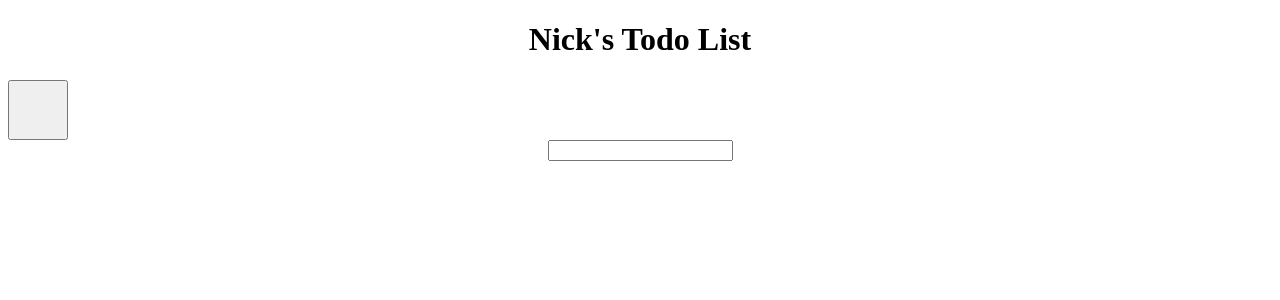
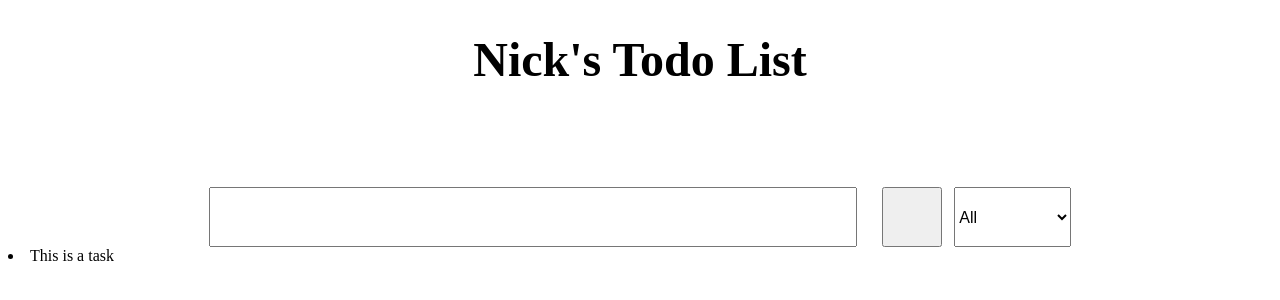
Before and after one commit to nickrinaldi88/Todo-List, a plain HTML site: page index.html in a window 1280 px wide. Drawn offline with Linux system fonts and the light colour scheme.

Commit message:
10/28 files

```diff
--- a/app.js
+++ b/app.js
@@ -1 +1,31 @@
-console.log("test");
+const list_node = document.createElement("li");
+const task = document.createTextNode("This is a task")
+list_node.appendChild(task)
+
+function createListElem() {
+    document.body.appendChild(list_node);
+    list_node.set
+}
+
+createListElem();
+
+let greeting = "say Hi";
+if (true) {
+    let greeting = "say Hello instead";
+    console.log(greeting); // "say Hello instead"
+}
+
+console.log(greeting);
+
+
+// "say Hello instead"
+
+
+// 1. When our button object is clicked(), I need to generate a ul element
+// 1(cont). containing the text inside our input box
+
+// Establish variable to hold input object
+// Learn about the differences in variable declarations
+// - https://www.freecodecamp.org/news/var-let-and-const-whats-the-difference/#:~:text=var%20declarations%20are%20globally%20scoped%20or%20function%20scoped%20while%20let,be%20updated%20nor%20re%2Ddeclared.
+
+// Learn how to dynmically place elements when button pressed
--- a/index.html
+++ b/index.html
@@ -1,6 +1,3 @@
-<!-- 4. Center input-container elements and expand their size -->
-<!-- 5. Create drop down -->
-<!-- 6. Center h1 text and input/dropdown  -->
 <!-- 7. Whatever is typed into input, add to list (create list) -->
 <!-- 8. Create two buttons next to list item, to complete, and
         and to delete -->
@@ -8,9 +5,6 @@
 <!-- 10. As plus button is clicked from input box
             Dynamically create and delete list items -->
 <!-- 11. Finish typing this -->
-
-
-
 
 <!DOCTYPE html>
 <html lang="en">
@@ -25,12 +19,22 @@
 
 <body>
     <h1 class="main-header">Nick's Todo List</h1>
-    <input id="add-btn" type="button">
     <div class="input-container">
         <input id="input-box" type="text">
+        <input onclick="" id="add-btn" type="button">
+        <select name="task-completion" id="task-completion">
+            <option value="All">All</option>
+            <option value="Completed">Completed</option>
+            <option value="Uncompleted">Uncompleted</option>
+        </select>
     </div>
+    <!-- <div class='list-container'>
+        <li id="the-list"></li>
+    </div> -->
 
     <script src="./app.js"></script>
 </body>
 
 </html>
+
+<!-- How to take  -->
--- a/style.css
+++ b/style.css
@@ -1,19 +1,34 @@
 h1 {
     text-align: center;
+    font-size: 3rem;
 }
 
 .input-container {
     display: flex;
     justify-content: center;
+    margin-top: 100px;
+    /* flex: 1 1 auto; */
+    /* align-items: flex-start; */
 }
 
 #add-btn {
+    height: 4.5em;
     width: 4.5em;
-    height: 4.5em;
+    margin: 0px 0px 0px 25px;
+}
+
+#input-box {
+    width: 20em;
+    font-size: 2rem;
+}
+
+#task-completion {
+    margin-left: 12.5px;
+    font-size: 1rem;
 }
 
 
 /* #input-box {
     width: 4.5em;
     height: 4.5em;
-    /* why does this get smaller? */
+    /* why does this get smaller?
```
